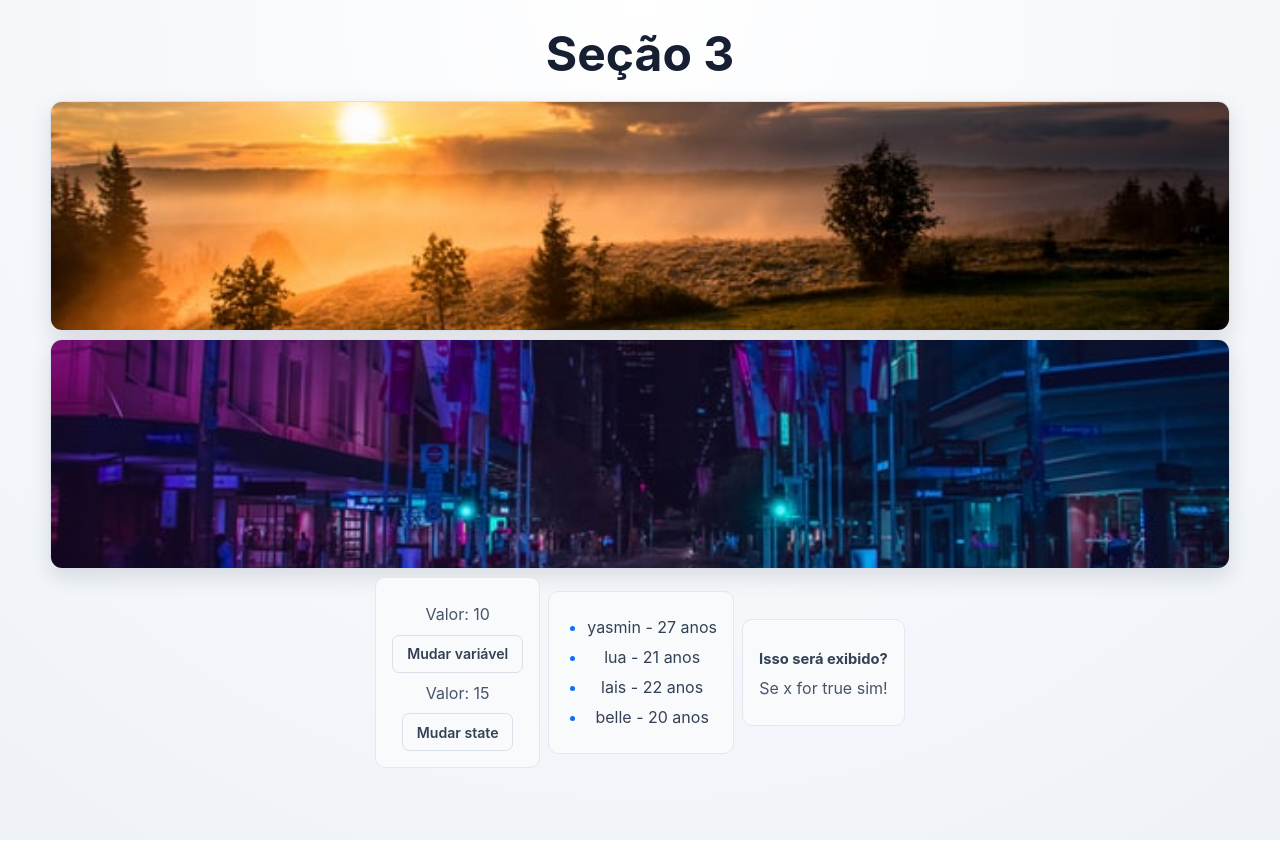
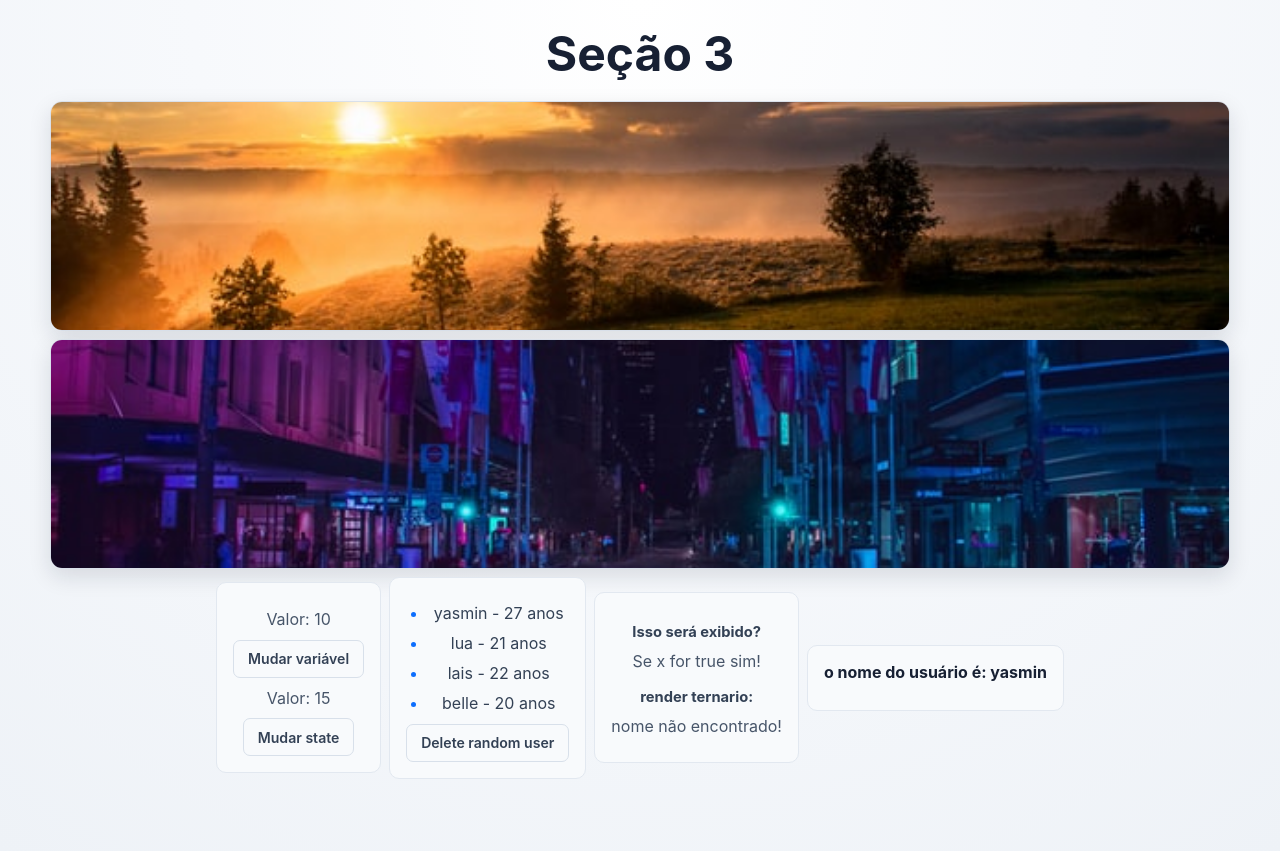
Before and after one commit to yaascarol/revisao-react, a React (Vite) app in the folder revisao react/: page / in a window 1280 px wide. Built offline with nearby package versions, Linux system fonts and the light colour scheme.

Commit message:
feat: pass username through props

```diff
--- a/revisao react/src/App.jsx
+++ b/revisao react/src/App.jsx
@@ -2,6 +2,7 @@ import "./App.css";
 import ManageData from "./components/ManageData.jsx";
 import ListRender from "./components/ListRender.jsx";
 import ConditionalRender from "./components/ConditionalRender.jsx"
+import ShowUserName from "./components/ShowUserName.jsx"
 
 import city from "./assets/city.jpg";
 
@@ -19,6 +20,7 @@ function App() {
         <ManageData />
         <ListRender />
         <ConditionalRender />
+        <ShowUserName name ="yasmin" />
       </div>
     </div>
   );
--- a/revisao react/src/components/ConditionalRender.jsx
+++ b/revisao react/src/components/ConditionalRender.jsx
@@ -2,6 +2,7 @@ import React from "react";
 
 const ConditionalRender = () => {
     const x = true;
+    const name = "yasmin";
 
     return (
         <div>
@@ -10,6 +11,16 @@ const ConditionalRender = () => {
             {/* o paragrafo so sera renderizado quando x for true*/}
 
             {x && <p>Se x for true sim!</p>}
+            <h3>render ternario:</h3>
+            {name === "belle" ? (
+                <div>
+                    <p>o nome é belle</p>
+                </div>
+            ) : (
+                <div>
+                    <p>nome não encontrado!</p>
+                </div>
+            )}
         </div>
     );
 };
--- a/revisao react/src/components/ListRender.jsx
+++ b/revisao react/src/components/ListRender.jsx
@@ -33,6 +33,8 @@ const ListRender = () => {
                     </li>
                 ))}
             </ul>
+
+            <button onClick={deleteRandom}>Delete random user</button>
         </div>
     );
 };
--- a/revisao react/src/components/ShowUserName.jsx
+++ b/revisao react/src/components/ShowUserName.jsx
@@ -0,0 +1,11 @@
+import React from "react";
+
+const ShowUserName = (props) => {
+    return (
+        <div>
+            <h2>o nome do usuário é: {props.name}</h2>
+        </div>
+    );
+};
+
+export default ShowUserName;
```
